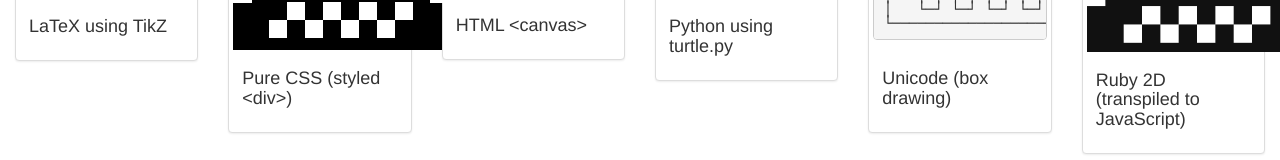
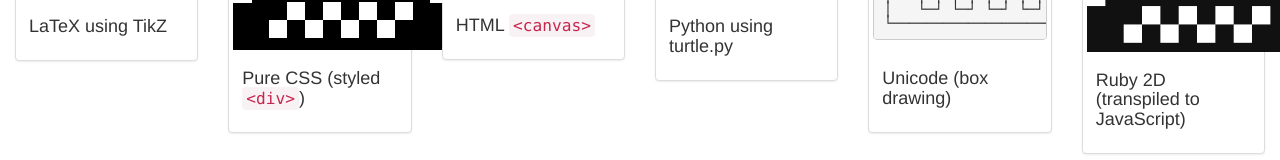
Before and after one commit to gabriellesc/gabriellesc.github.io, a plain HTML site: page logos/index.html in a window 1280 px wide. Shown: the part 345-505 px from the top of the page. Drawn offline with Linux system fonts and the light colour scheme; no server answers.

Commit message:
small logos caption formatting change

```diff
--- a/logos/index.html
+++ b/logos/index.html
@@ -32,7 +32,7 @@
 	  <div class="thumbnail">
 	    <div id="css-container"></div>
 	    <div class="caption">
-	      <h4>Pure CSS (styled &lt;div&gt;)</h4>
+	      <h4>Pure CSS (styled <code>&lt;div&gt;</code>)</h4>
 	    </div>
 	  </div>
 	</div>
@@ -41,7 +41,7 @@
 	  <div class="thumbnail">
 	    <canvas id="canvas" style="width:100%;"></canvas>
 	    <div class="caption">
-	      <h4>HTML &lt;canvas&gt;</h4>
+	      <h4>HTML <code>&lt;canvas&gt;</code></h4>
 	    </div>
 	  </div>
 	</div>
```
